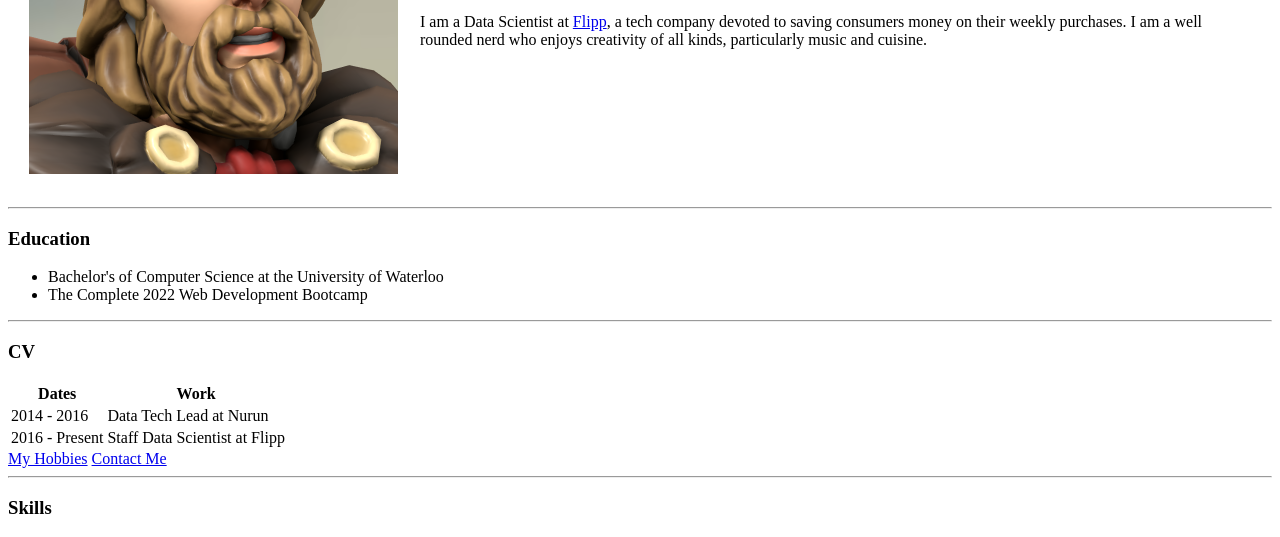
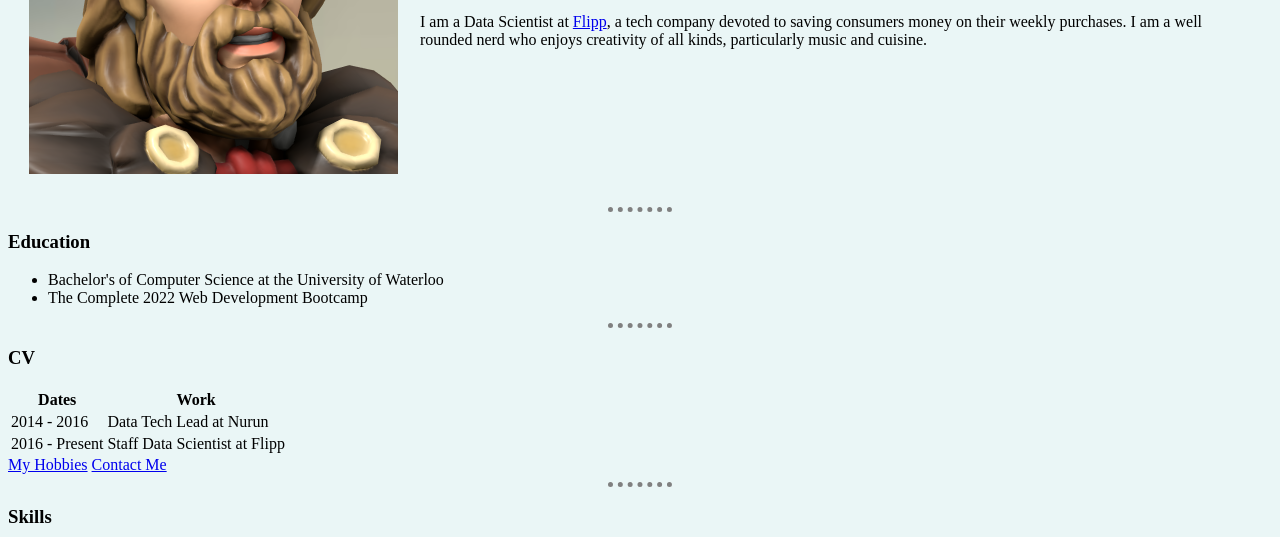
Before and after one commit to JakeGreene/udemy-complete-web-dev-bookcamp, a plain HTML site: page html-personal-site/index.html in a window 1280 px wide. Shown: the part 242-779 px from the top of the page. Drawn offline with Linux system fonts and the light colour scheme.

Commit message:
Session 3: Internal CSS

```diff
--- a/html-personal-site/index.html
+++ b/html-personal-site/index.html
@@ -4,6 +4,19 @@
 <head>
   <meta charset="utf-8">
   <title>Jake's Personal Site</title>
+  <style>
+    body {
+      background-color: #EAF6F6;
+    }
+    hr {
+      border-style: none;
+      border-top-style: dotted;
+      border-color: grey;
+      border-width: 5px;
+      height: 0px;
+      width: 5%;
+    }
+  </style>
 </head>
 
 <body>
```
